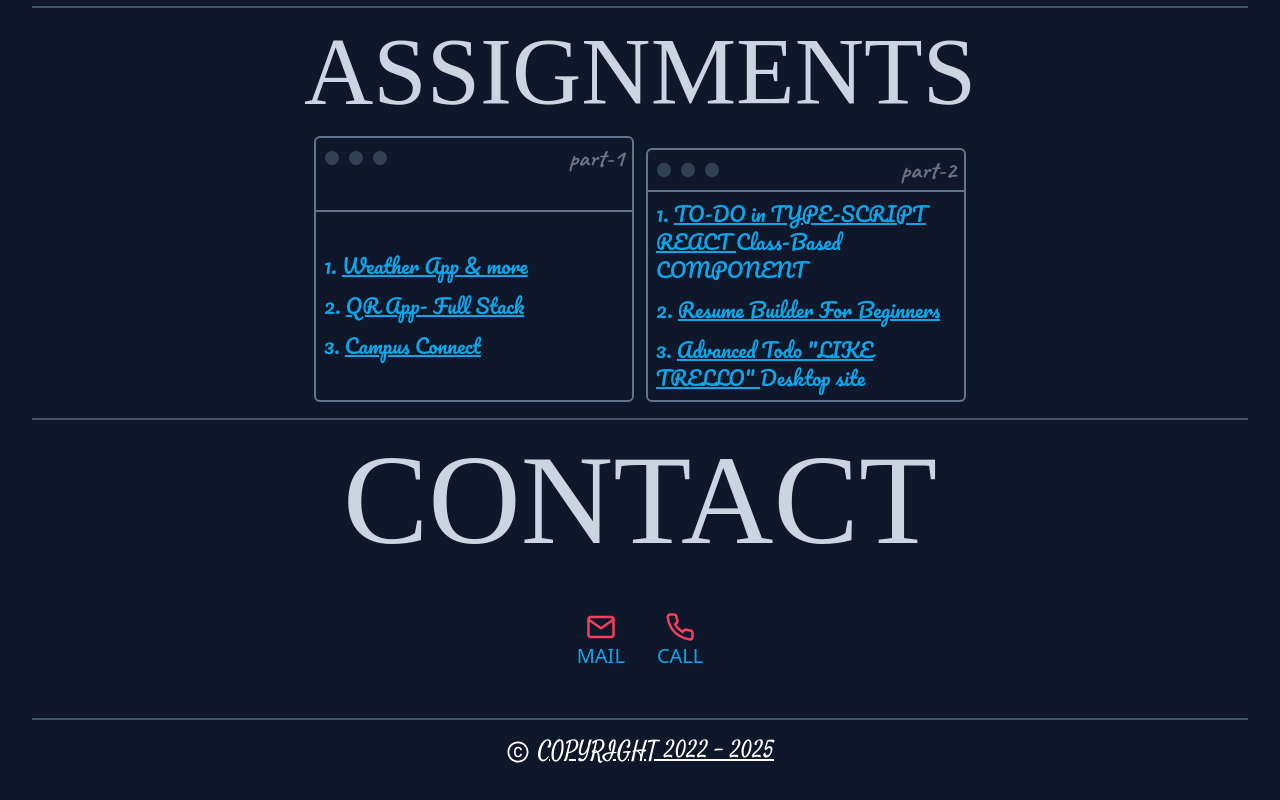
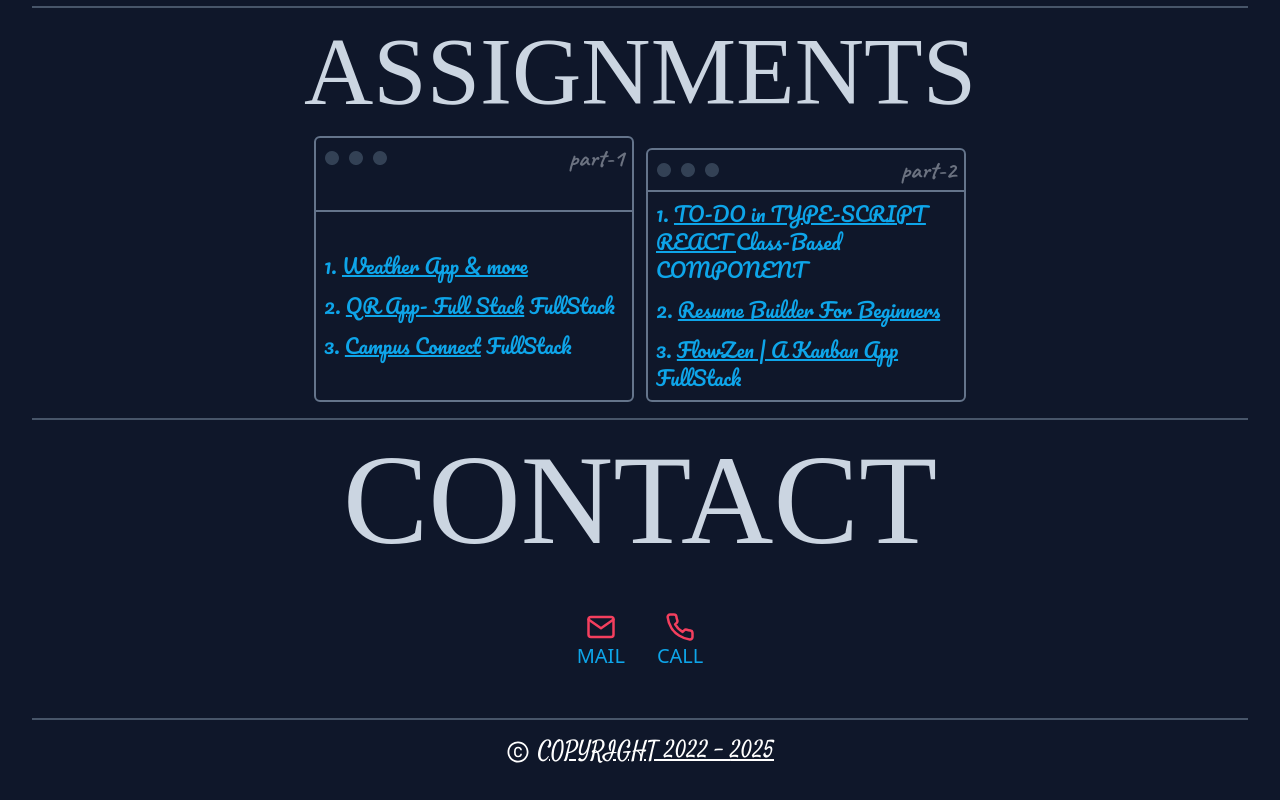
Before and after one commit to abhi-1288/portfolio, a React (Vite) app: page / in a window 1280 px wide. Shown: the part 1148-1948 px from the top of the page. Built offline with nearby package versions, Linux system fonts and the light colour scheme; a web font is replaced by a local one.

Commit message:
new website

```diff
--- a/src/components/assignment/Projects.jsx
+++ b/src/components/assignment/Projects.jsx
@@ -11,8 +11,8 @@ function Projects() {
                 <ContentFormat part="part-1">
                     <div className="grid h-fit text-xl space-y-3 font-Pacifico text-sky-500 p-2">
                         <h1>1. <a className="underline" target="_blank" href="https://mui-site.vercel.app/">Weather App & more</a></h1>
-                        <h1>2. <a className="underline" target="_blank" href="https://app-qr-code.vercel.app/">QR App- Full Stack</a></h1>
-                        <h1>3. <a className="underline" target="_blank" href="https://campus-connect-five-sage.vercel.app//">Campus Connect</a></h1>
+                        <h1>2. <a className="underline" target="_blank" href="https://app-qr-code.vercel.app/">QR App- Full Stack</a> FullStack</h1>
+                        <h1>3. <a className="underline" target="_blank" href="https://campus-connect-five-sage.vercel.app//">Campus Connect</a> FullStack</h1>
                     </div>
                 </ContentFormat>
 
@@ -21,7 +21,7 @@ function Projects() {
 
                         <h1>1. <a className="underline" target="_blank" href="https://class-based-todo.netlify.app/">TO-DO in TYPE-SCRIPT REACT </a> Class-Based COMPONENT</h1>
                         <h1>2. <a className="underline" target="_blank" href="https://resume-creater.vercel.app/">Resume Builder For Beginners </a></h1>
-                        <h1>3. <a className="underline" target="_blank" href="https://todo-vanced.vercel.app/">Advanced Todo "LIKE TRELLO"  </a>Desktop site</h1>
+                        <h1>3. <a className="underline" target="_blank" href="https://flowzen-azure.vercel.app">FlowZen | A Kanban App</a> FullStack</h1>
                     </div>
                 </ContentFormat>
             </div>
```
